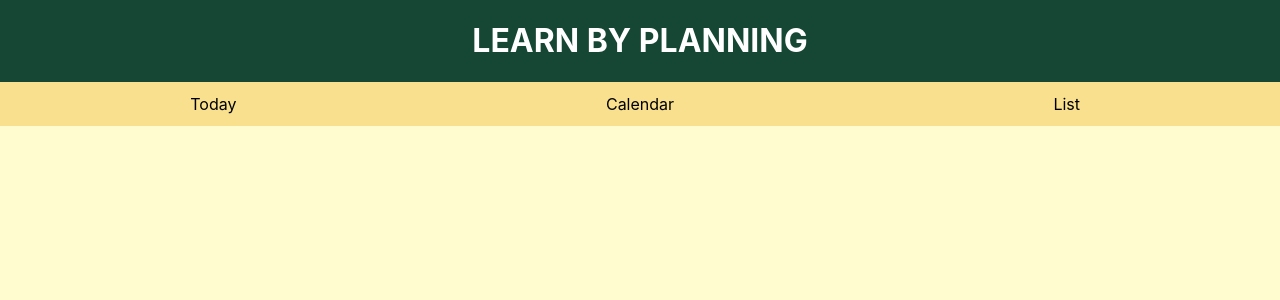
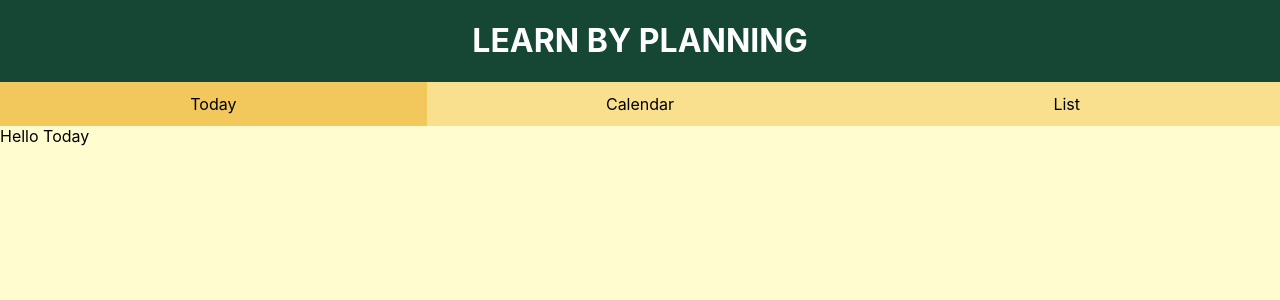
Before and after one commit to peter-phillips/Learn-By-Planning, a React (Create React App) app in the folder frontend/: page / in a window 1280 px wide. Shown: the top 300 px of the page. Built offline with nearby package versions, Linux system fonts and the light colour scheme.

Commit message:
#4 Finished. Added active attribute to nav bar

```diff
--- a/frontend/src/Header.js
+++ b/frontend/src/Header.js
@@ -1,14 +1,14 @@
 import styles from './Header.module.css';
-import { Link } from 'react-router-dom';
+import { NavLink } from 'react-router-dom';
 
 function Header() {
   return (
     <header className={styles.header}>
         <h1 className={styles.name}>LEARN BY PLANNING</h1>
-        <nav className={styles.nav}>
-            <Link className={styles.link} to='/'>Today</Link>
-            <Link className={styles.link} to='/Calendar'>Calendar</Link>
-            <Link className={styles.link} to='/List'>List</Link>
+        <nav id='navBar' className={styles.nav}>
+          <NavLink activeClassName={styles.tabActive} className={styles.link} exact to='/'>Today</NavLink>
+          <NavLink activeClassName={styles.tabActive} className={styles.link} to='/Calendar'>Calendar</NavLink>
+          <NavLink activeClassName={styles.tabActive} className={styles.link} to='/List'>List</NavLink>
         </nav>
     </header>
   );
--- a/frontend/src/Header.module.css
+++ b/frontend/src/Header.module.css
@@ -24,3 +24,13 @@
     color: black;
     text-decoration: none;
 }
+
+.tabActive, .link:hover {
+    display: flex;
+    flex: 1;
+    justify-content: center;
+    padding: 12px 0px;
+    color: black;
+    text-decoration: none;
+    background-color: #F2C75C;
+}
--- a/frontend/src/Today.js
+++ b/frontend/src/Today.js
@@ -1,20 +1,8 @@
 import styles from './Today.module.css'
-import List from './List.js';
-import Calendar from './Calendar.js';
-import { Route , Switch} from 'react-router-dom';
 
 function Today() {
-  return (
-    <div className={styles.mainScreen}>
-      <Switch>
-        <Route path='/Calendar'>
-            <Calendar />
-        </Route>
-        <Route path='/List'>
-          <List />
-        </Route>
-      </Switch>
-    </div>
+  return(
+      <text>Hello Today</text>
   );
 }
 
```
